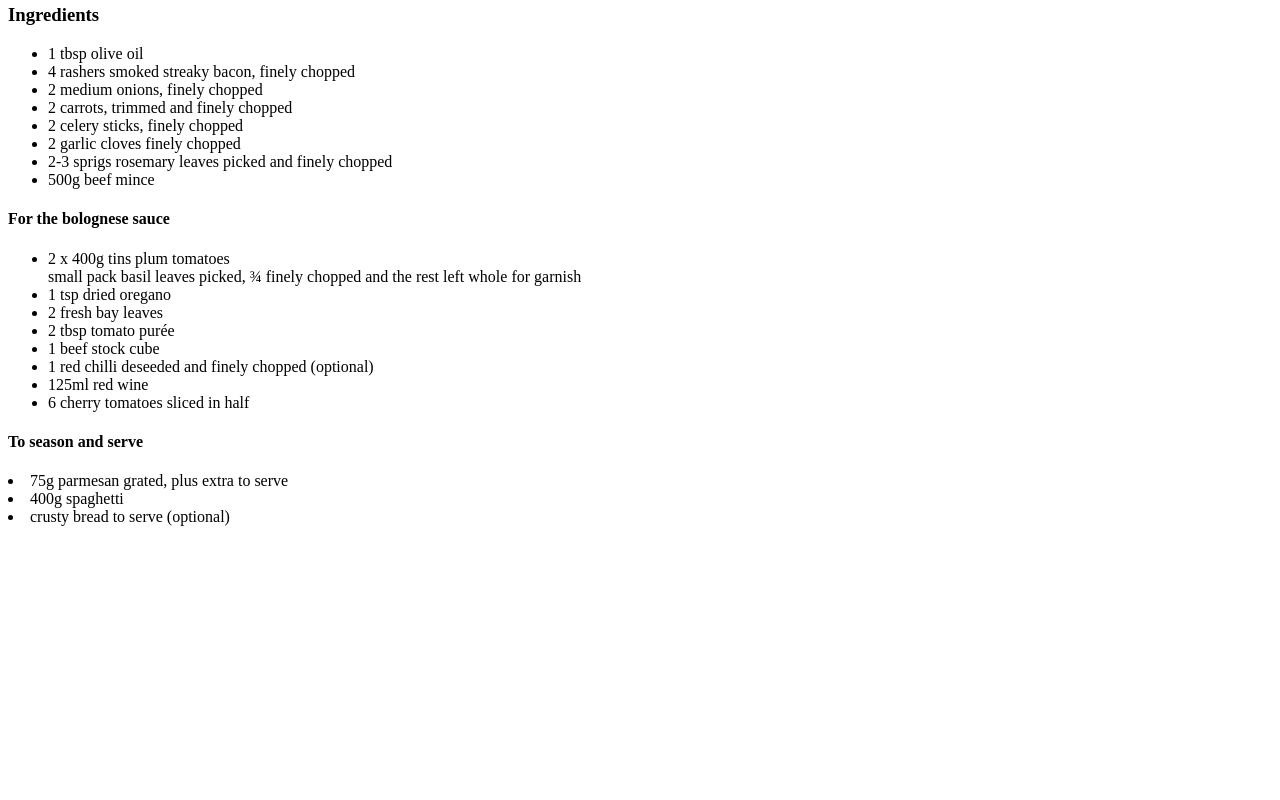
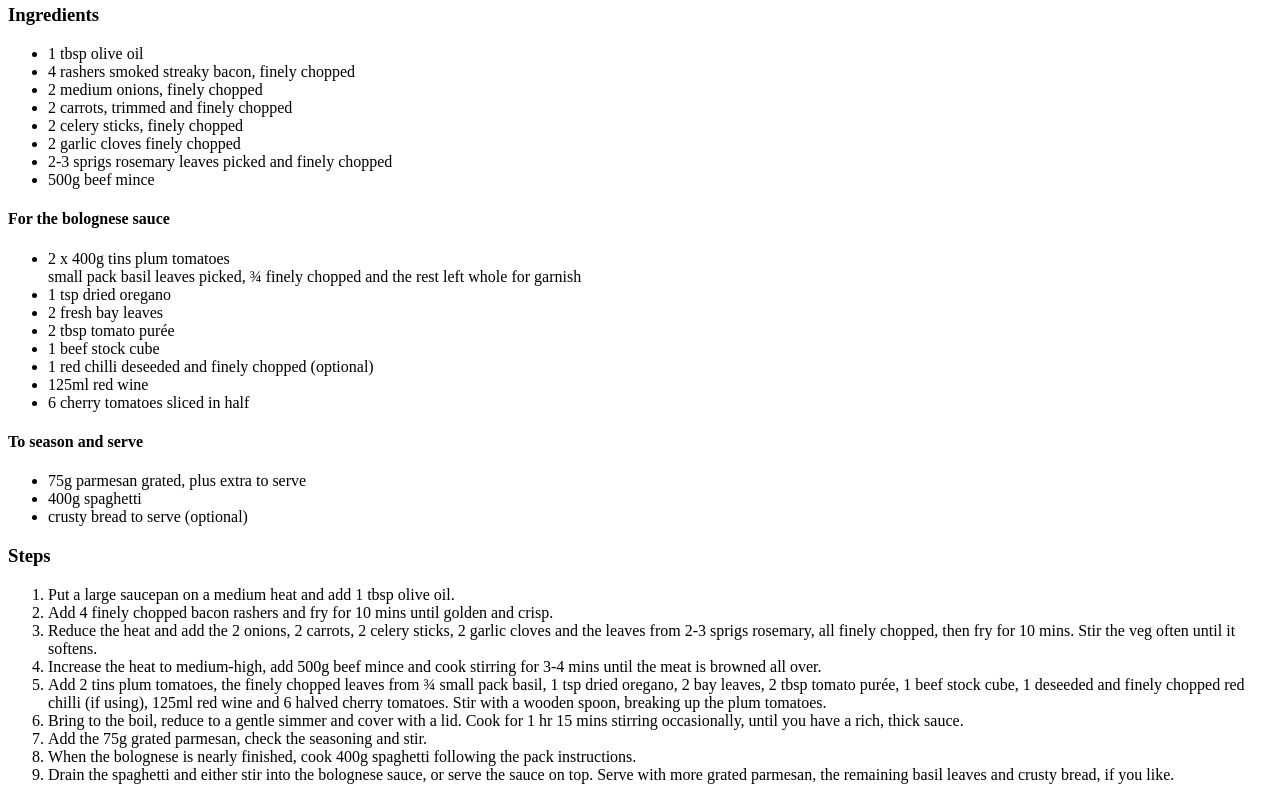
Before and after one commit to BenV97/odin-recipes, a plain HTML site: page recipes/spaghetti-bolognese.html in a window 1280 px wide. Shown: the part 455-1255 px from the top of the page. Before the commit the page ends 989 px from the top, so only its background shows below. Drawn offline with Linux system fonts and the light colour scheme; files whose address does not match are found by name.

Commit message:
Add steps to spaghetti page

```diff
--- a/recipes/spaghetti-bolognese.html
+++ b/recipes/spaghetti-bolognese.html
@@ -25,6 +25,7 @@
         <li>2-3 sprigs rosemary leaves picked and finely chopped</li>
         <li>500g beef mince</li>
     </ul>
+
     <h4>For the bolognese sauce</h4>
     <ul>
         <li>2 x 400g tins plum tomatoes</li>
@@ -37,9 +38,39 @@
         <li>125ml red wine</li>
         <li>6 cherry tomatoes sliced in half</li>
     </ul>
+
     <h4>To season and serve</h4>
-    <li>75g parmesan grated, plus extra to serve</li>
-    <li>400g spaghetti</li>
-    <li>crusty bread to serve (optional)</li>
+    <ul>
+        <li>75g parmesan grated, plus extra to serve</li>
+        <li>400g spaghetti</li>
+        <li>crusty bread to serve (optional)</li>
+    </ul>
+
+    <h3>Steps</h3>
+    <ol>
+        <li>Put a large saucepan on a medium heat and add 1 tbsp olive oil.</li>
+
+        <li>Add 4 finely chopped bacon rashers and fry for 10 mins until golden and crisp.</li>
+
+        <li>Reduce the heat and add the 2 onions, 2 carrots, 2 celery sticks, 2 garlic cloves and
+            the leaves from 2-3 sprigs rosemary, all finely chopped, then fry for 10 mins. Stir the veg often until it softens.
+
+        <li>Increase the heat to medium-high, add 500g beef mince and cook stirring for 3-4 mins
+            until the meat is browned all over.</li>
+
+        <li>Add 2 tins plum tomatoes, the finely chopped leaves from ¾ small pack basil, 1 tsp
+            dried oregano, 2 bay leaves, 2 tbsp tomato purée, 1 beef stock cube, 1 deseeded and
+            finely chopped red chilli (if using), 125ml red wine and 6 halved cherry tomatoes. Stir with a wooden spoon, breaking up the plum tomatoes.</li>
+
+        <li>Bring to the boil, reduce to a gentle simmer and cover with a lid. Cook for 1 hr 15
+            mins stirring occasionally, until you have a rich, thick sauce.</li>
+
+        <li>Add the 75g grated parmesan, check the seasoning and stir.</li>
+
+        <li>When the bolognese is nearly finished, cook 400g spaghetti following the pack instructions.</li>
+
+        <li>Drain the spaghetti and either stir into the bolognese sauce, or serve the sauce on top.
+            Serve with more grated parmesan, the remaining basil leaves and crusty bread, if you like.</li>
+    </ol>
 </body>
 </html>
```
